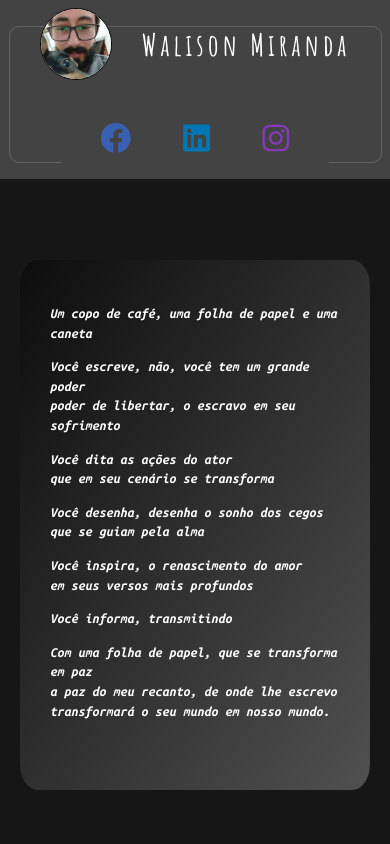
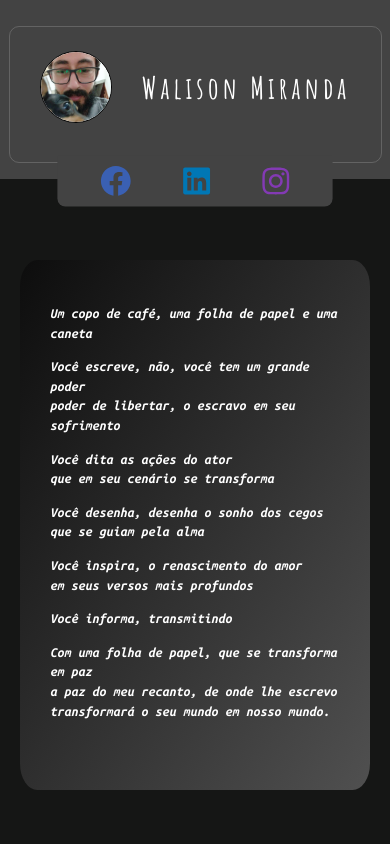
Before and after one commit to WalisonMiranda/Pagina-Poesias, a React (Create React App) app: page / in a window 390 px wide. Shown: the top 844 px of the page. Built offline with nearby package versions, Linux system fonts and the light colour scheme.

Commit message:
Update style.css

```diff
--- a/src/components/header/style.css
+++ b/src/components/header/style.css
@@ -80,6 +80,7 @@
     }
 
     .profile {
+        margin-top: 86px;
         padding-bottom: 15px;
         justify-content: space-between;
     }
```
